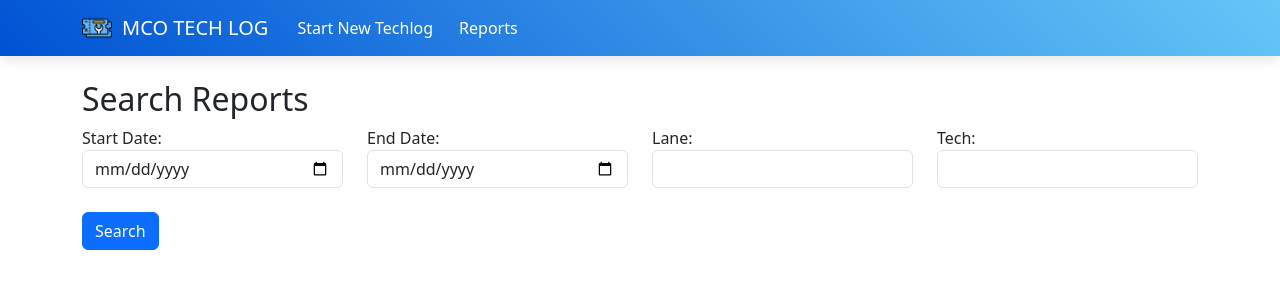
After one commit to MACKEYLABS/phpTechLog, a PHP site: page /reports.php in a window 1280 px wide. The commit adds this page. Shown: the top 300 px of the page. Run offline with PHP 8.4, Linux system fonts and the light colour scheme.

Commit message:
Add files via upload

```diff
--- /dev/null
+++ b/mac/reports.php
@@ -0,0 +1,184 @@
+<?php
+// Database connection
+error_reporting(E_ALL);
+ini_set('display_errors', 1);
+
+include 'config.php';
+
+// Initialize results to null
+$result = null;
+
+if (isset($_POST['search'])) {
+    $startDate = mysqli_real_escape_string($connection, $_POST['startDate']);
+    $endDate = mysqli_real_escape_string($connection, $_POST['endDate']);
+    $lane = mysqli_real_escape_string($connection, $_POST['lane']);
+    $techNum = mysqli_real_escape_string($connection, $_POST['techNum']);
+
+    // Build the query dynamically
+    $sql = "SELECT * FROM techlog_archive WHERE 1";
+
+    if (!empty($startDate) && !empty($endDate)) {
+        $sql .= " AND dateOf BETWEEN '$startDate' AND '$endDate'";
+    }
+    if (!empty($lane)) {
+        $sql .= " AND lane = '$lane'";
+    }
+    if (!empty($techNum)) {
+        $sql .= " AND techNum = '$techNum'";
+    }
+
+    // Then, run the query as before.
+    $result = $connection->query($sql);
+    if (!$result) {
+        die("Invalid query: " . $connection->error);
+    }
+}
+?>
+
+<!DOCTYPE html>
+<html lang="en">
+<head>
+    <meta charset="UTF-8">
+    <meta name="viewport" content="width=device-width, initial-scale=1.0">
+    <title>GOAA Technician Log</title>
+    <link rel="stylesheet" href="https://cdn.jsdelivr.net/npm/bootstrap@5.3.1/dist/css/bootstrap.min.css">
+    <link rel="stylesheet" href="https://cdnjs.cloudflare.com/ajax/libs/font-awesome/5.15.3/css/all.min.css">
+    <style>
+        /* Updated Styling for the navbar */
+        .navbar {
+            background: linear-gradient(45deg, #0052D4, #65C7F7);
+            box-shadow: 0 4px 12px 0 rgba(0, 0, 0, 0.1);
+        }
+
+        .navbar-brand {
+            display: flex;
+            align-items: center;
+            color: #fff !important; /* Override default bootstrap styles */
+        }
+
+        .navbar-brand img {
+            width: 30px;
+            height: 30px;
+            margin-right: 10px;
+        }
+
+        /* Hover Animation */
+        .navbar-nav .nav-link {
+            color: white !important; /* Override default bootstrap styles */
+            transition: color 0.3s ease-in-out, padding 0.3s ease-in-out;
+            margin: 0 5px;  /* Added for spacing */
+            padding: 0 15px;  /* Increased padding for more spacing */
+        }
+
+        .navbar-nav .nav-link:not(:last-child)::after {
+            content: '|';
+            color: rgba(255, 255, 255, 0.5);
+            margin-left: 5px;  /* Space out the divider a bit more */
+        }
+
+        .navbar-nav .nav-link:hover {
+            color: #ddd !important; /* Override default bootstrap styles */
+            padding-bottom: 2px;  /* Added a slight move effect on hover */
+            border-bottom: 2px solid #ddd;  /* Added an underline effect on hover */
+        }
+
+    </style>
+</head>
+<body>
+    <!-- Navigation bar -->
+    <nav class="navbar navbar-expand-lg navbar-dark">
+        <div class="container">
+            <a class="navbar-brand" href="/mac/index.php">
+                <img src="assets/support-ticket.png" alt="MCO Icon">
+                MCO TECH LOG
+            </a>
+            <div class="collapse navbar-collapse">
+                <ul class="navbar-nav ml-auto">
+                    <!--  Link to creting new tech log -->
+                    <li class="nav-item">
+                    <a class="nav-link" href="/mac/newtechlog.php" onclick="return confirm('Are you sure you want to start a new tech log? This will move current records to the historical archive.');">Start New Techlog</a>
+                    </li>
+
+                    <li class="nav-item">
+                        <a class="nav-link" href="/reports.php">Reports</a>
+                    </li>
+                </ul>
+            </div>
+        </div>
+    </nav>
+    <div class="container my-4">
+    <h2>Search Reports</h2>
+    <form action="/mac/reports.php" method="POST">
+        <div class="row">
+            <div class="col-md-3">
+                <label for="startDate">Start Date:</label>
+                <input type="date" name="startDate" class="form-control">
+            </div>
+            <div class="col-md-3">
+                <label for="endDate">End Date:</label>
+                <input type="date" name="endDate" class="form-control">
+            </div>
+            <div class="col-md-3">
+                <label for="lane">Lane:</label>
+                <input type="text" name="lane" class="form-control">
+            </div>
+            <div class="col-md-3">
+                <label for="tech">Tech:</label>
+                <input type="text" name="techNum" class="form-control">
+            </div>
+        </div>
+        <br>
+        <input type="submit" name="search" value="Search" class="btn btn-primary">
+    </form>
+    </div>
+
+    <div class="container my-4">
+    <?php if (!is_null($result) && $result->num_rows > 0): ?>
+    <h3>Search Results:</h3>
+    <table class="table table-bordered table-striped">
+        <thead>
+            <tr>
+                <th>STATUS</th>
+                <th>DATE</th>
+                <th>LANE</th>
+                <th>REPORT TIME</th>
+                <th>START TIME</th>
+                <th>STOP TIME</th>
+                <th>REPORTED ISSUE</th>
+                <th>ACTUAL ISSUE</th>
+                <th>ACTION TAKEN</th>
+                <th>TECH</th>
+                <th>CONTACT SKIDATA</th>
+            </tr>
+        </thead>
+        <tbody>
+        <?php while($row = $result->fetch_assoc()): ?>
+        <?php
+            // Check the 'isOpen' value to determine row class
+            $rowClass = ($row['isOpen'] == '1') ? 'bg-warning' : 'bg-success';
+            ?>
+            <tr class="<?php echo $rowClass; ?>">
+            <td>
+            <?php echo ($row['isOpen'] == '1') ? '<span class="badge bg-warning">Open</span>' : '<span class="badge bg-success">Closed</span>'; ?>
+            </td>
+            <td><?php echo $row["dateOf"]; ?></td>
+            <td><?php echo $row["lane"]; ?></td>
+            <td><?php echo $row['reportTime']; ?></td> <!-- Display as DATETIME -->
+            <td><?php echo $row['startTime']; ?></td>  <!-- Display as DATETIME -->
+            <td><?php echo $row['stopTime']; ?></td>   <!-- Display as DATETIME -->
+            <td><?php echo $row["reportProb"]; ?></td>
+            <td><?php echo $row["actualProb"]; ?></td>
+            <td><?php echo $row["actionTaken"]; ?></td>
+            <td><?php echo $row["techNum"]; ?></td>
+            <td><?php echo ($row['skidata'] == '1') ? 'Yes' : 'No'; ?></td>
+        </tr>
+<?php endwhile; ?>
+
+        </tbody>
+    </table>
+    <?php elseif (isset($result)): ?>
+    <p>No results found for your search criteria.</p>
+    <?php endif; ?>
+    </div>
+</body>
+</html>
```
Also changed, not shown: mac/index.php (+3 -7 lines).
